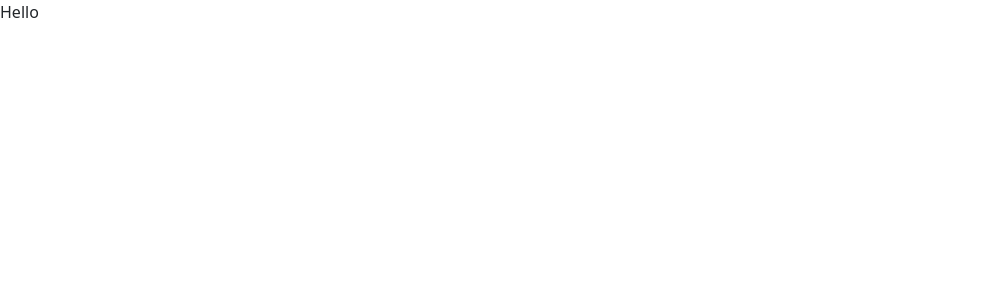
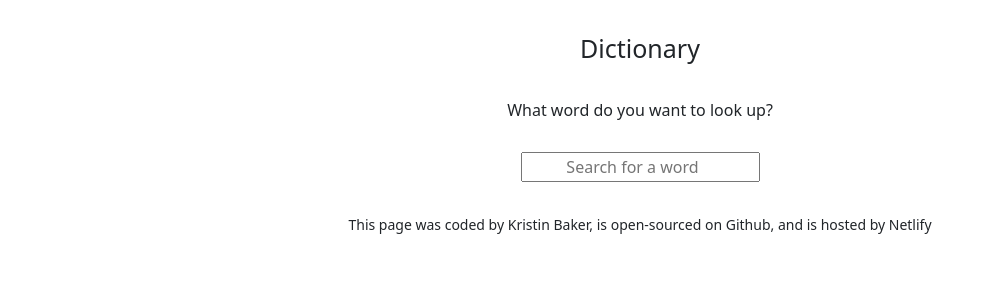
Before and after one commit to kristinbaker/dictionary-project, a React (Create React App) app: page / in a window 1280 px wide. Shown: the top 300 px of the page, without its empty margins (0-994 px from the left). Built offline with nearby package versions, Linux system fonts and the light colour scheme.

Commit message:
added form

```diff
--- a/src/App.css
+++ b/src/App.css
@@ -0,0 +1,15 @@
+.App-header{
+  text-align: center;
+  margin: 30px 0;
+  font-size: 25px;
+}
+
+.App-body {
+  text-align: center;
+  margin: 30px 0;
+}
+
+.App-footer{
+  text-align: center;
+  margin: 30px 0;
+}
--- a/src/App.js
+++ b/src/App.js
@@ -1,12 +1,18 @@
-import logo from './logo.svg';
 import './App.css';
+import Dictionary from './Dictionary';
 
 function App() {
   return (
     <div className="App">
       <header className="App-header">
-       Hello
+       Dictionary
       </header>
+      <div className="App-body">What word do you want to look up? </div>
+      <Dictionary />
+      <footer className="App-footer"><small>
+        This page was coded by Kristin Baker, is open-sourced on Github, and is hosted by Netlify
+        </small>
+      </footer>
     </div>
   );
 }
--- /dev/null
+++ b/src/Dictionary.css
@@ -0,0 +1,8 @@
+.Dictionary{
+ text-align: center;
+ margin: 0 auto;
+}
+
+.Search-Form {
+    text-align: center;
+}
--- /dev/null
+++ b/src/Dictionary.js
@@ -0,0 +1,12 @@
+import React from "react";
+
+import "./Dictionary.css"
+
+export default function Dictionary(){
+    return (
+        <div className="Dictionary">
+        <form> <input className="Search-Form" type="search" placeholder="Search for a word"/> </form>
+        </div>
+
+    );
+}
```
